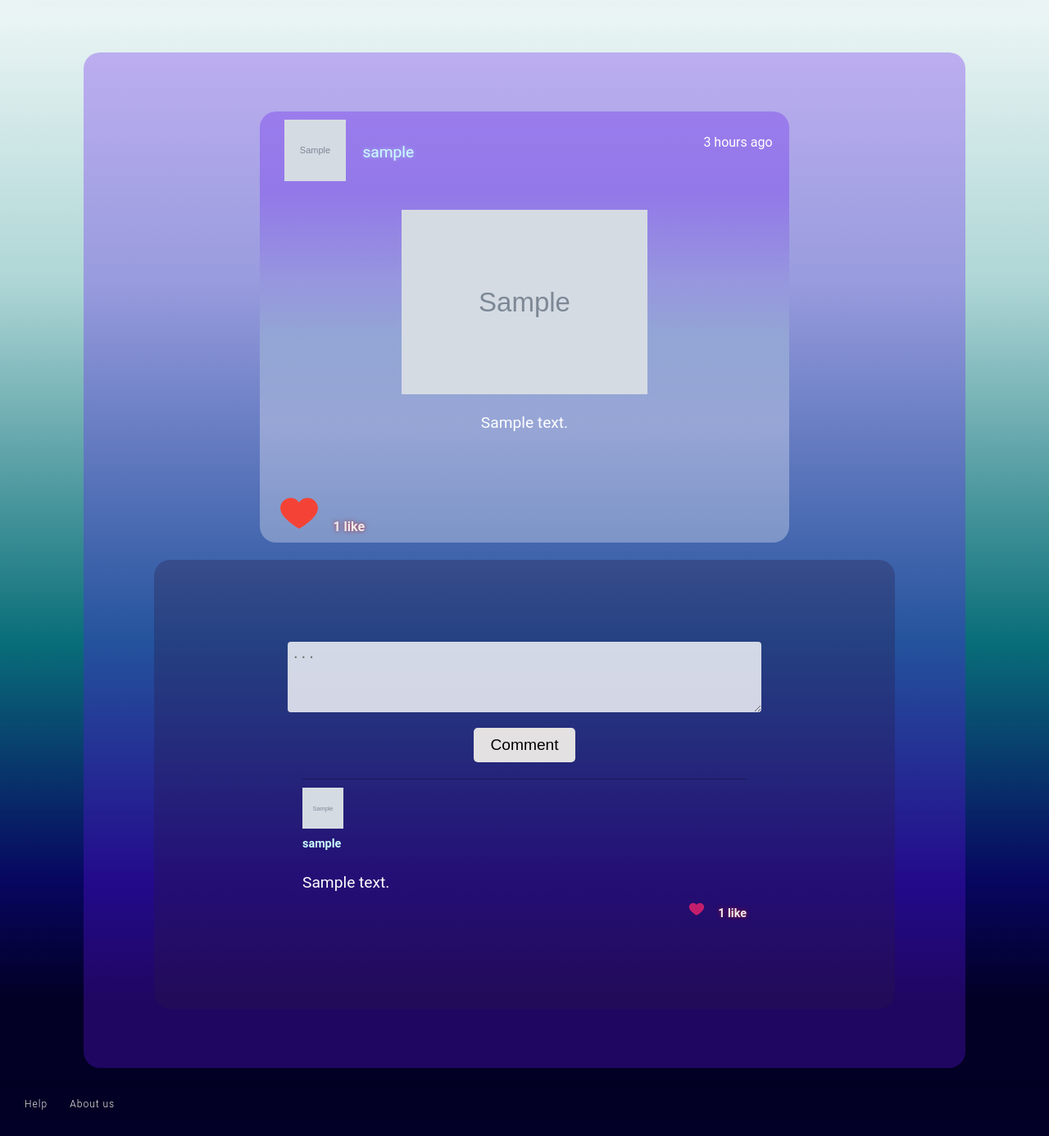
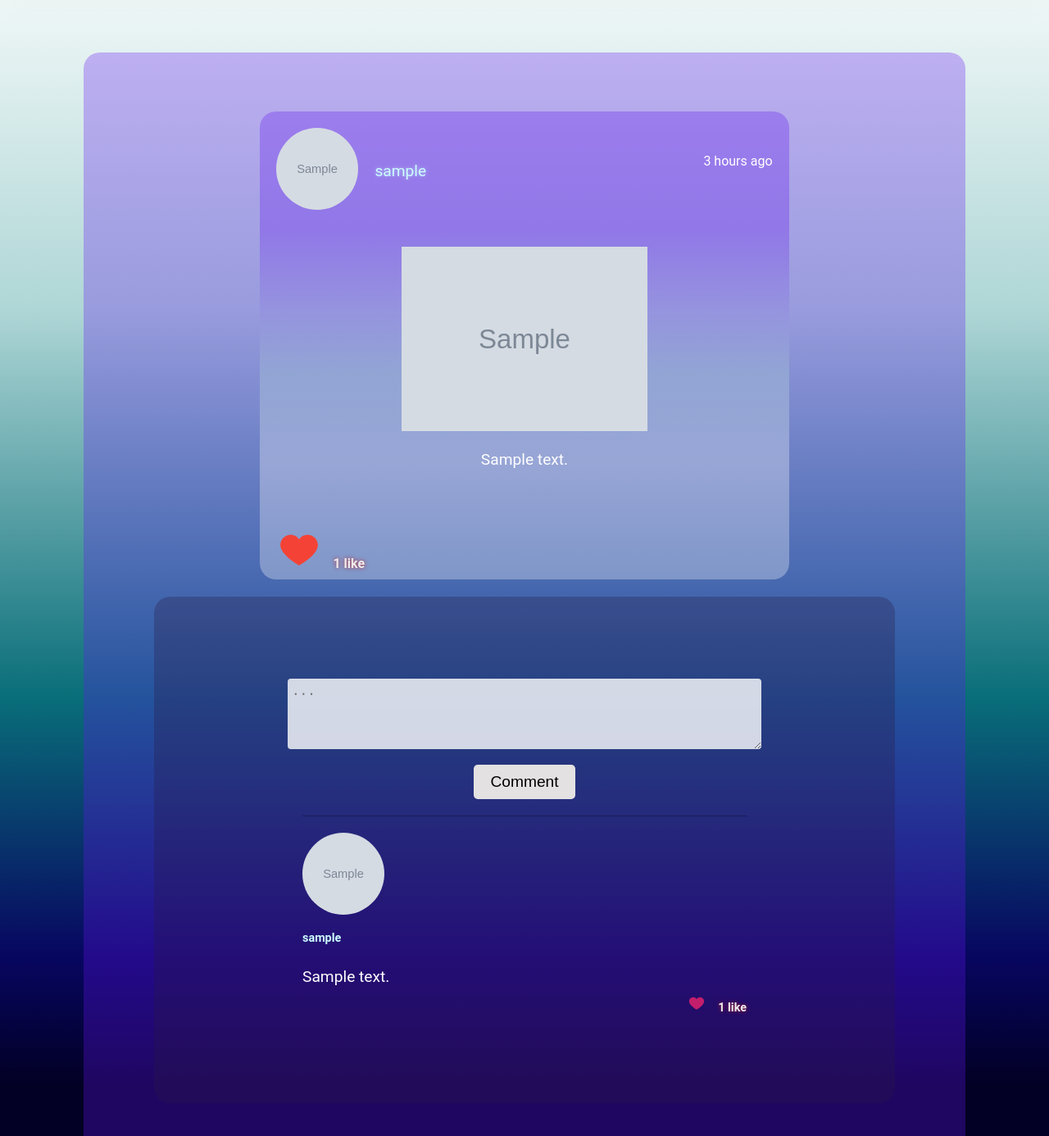
Before and after one commit to 2767753o/wad2-ae-group1d, a Django app: page /blink/post/1/ in a window 1280 px wide. Shown: the part 96-1482 px from the top of the page at 82% size. Before the commit the page ends 1450 px from the top, so only its background shows below. Run offline with Django 3.2, Linux system fonts and the light colour scheme; a user stored in the database is signed in; tables that the repository leaves empty hold one stand-in row (values such as "Sample post"); grey boxes marked "Sample" are stand-in pictures.

Commit message:
various small changes

```diff
--- a/blink/blink_app/views.py
+++ b/blink/blink_app/views.py
@@ -389,7 +389,7 @@ class LikePostView(LikeView):
         if post is None:
             return HttpResponse(reverse('blink:index'))
         likeCount, userLiked, plural = self.processLike(request, post=post)
-        return HttpResponse((likeCount, userLiked, plural))
+        return HttpResponse((userLiked, plural, likeCount))
 
 
 class LikeCommentView(LikeView):
@@ -401,7 +401,7 @@ class LikeCommentView(LikeView):
         if comment is None:
             return HttpResponse(reverse('blink:view_post', args=(post.postID, )))
         likeCount, userLiked, plural = self.processLike(request, comment=comment)
-        return HttpResponse((likeCount, userLiked, plural))
+        return HttpResponse((userLiked, plural, likeCount))
 
 
 class SearchView(View):
@@ -413,6 +413,8 @@ class SearchView(View):
         post_data = post_results
         like_data = [len(Like.objects.filter(post=post)) for post in post_data]
         user_like_data = [len(Like.objects.filter(post=post).filter(user=request.user)) > 0 for post in post_data]
+        timePosted = [get_time_posted(pytz.UTC, post.releaseDate) for post in post_data]
+        userProfileData = [UserProfile.objects.get(user=post.user) for post in post_data]
 
         if query != "":
             user_results = User.objects.filter(Q(username__icontains=query)).order_by('username')
@@ -427,7 +429,7 @@ class SearchView(View):
             request,
             "blink/search.html",
             context={
-                'post_results': zip(post_data, like_data, user_like_data),
+                'post_results': zip(post_data, like_data, user_like_data, timePosted, userProfileData),
                 'user_data': user_data,
                 'title': title,
                 'query': query
--- a/blink/static/css/styles.Scss
+++ b/blink/static/css/styles.Scss
@@ -264,6 +264,13 @@ body {
   color: #fff;
 }
 
+#feed .PFP {
+  width: 100px;
+  height: 100px;
+  border-radius: 50%;
+  margin: 10px 0;
+}
+
 #feed p {
   font-size: 1.2rem;
   margin-bottom: 40px;
@@ -372,7 +379,12 @@ body {
   text-align: left;
   border-radius: 20px;
 
-
+  #PFP {
+    width: 50px;
+    height: 50px;
+    border-radius: 50%;
+    margin: 10px 0;
+  }
 
   form {
     margin-top: 0 auto;
@@ -571,7 +583,7 @@ body {
   color: #fff;
 }
 
-#profile img {
+#profile .PFP {
   width: 150px;
   height: 150px;
   border-radius: 50%;
@@ -715,3 +727,11 @@ body {
       cursor: pointer;
   }
 }
+
+
+#follow .PFP {
+  width: 100px;
+  height: 100px;
+  border-radius: 50%;
+  margin: 10px 0;
+}
--- a/blink/static/css/styles.css
+++ b/blink/static/css/styles.css
@@ -237,6 +237,13 @@ body {
   color: #fff;
 }
 
+#feed .PFP {
+  width: 100px;
+  height: 100px;
+  border-radius: 50%;
+  margin: 10px 0;
+}
+
 #feed p {
   font-size: 1.2rem;
   margin-bottom: 40px;
@@ -342,6 +349,12 @@ body {
   padding: 100px 0;
   text-align: left;
   border-radius: 20px;
+}
+#comments #PFP {
+  width: 50px;
+  height: 50px;
+  border-radius: 50%;
+  margin: 10px 0;
 }
 #comments form {
   margin-top: 0 auto;
@@ -513,7 +526,7 @@ body {
   color: #fff;
 }
 
-#profile img {
+#profile .PFP {
   width: 150px;
   height: 150px;
   border-radius: 50%;
@@ -638,4 +651,11 @@ body {
   border: none;
   border-radius: 5px;
   cursor: pointer;
+}
+
+#follow .PFP {
+  width: 100px;
+  height: 100px;
+  border-radius: 50%;
+  margin: 10px 0;
 }/*# sourceMappingURL=styles.css.map */
--- a/blink/static/js/ajax.js
+++ b/blink/static/js/ajax.js
@@ -1,7 +1,8 @@
+// https://code.jquery.com/jquery-3.3.1.min.js
+
 $(document).ready(function () {
 
     $('button').click(function () {
-        console.log("button clicked");
         if ($(this).hasClass("like_button")) {
             var postIdVar;
             postIdVar = $(this).attr("data-postid");
@@ -26,9 +27,9 @@ $(document).ready(function () {
                 url,
                 context_dict,
                 function (data) {
-                    var likeCountData = data[0];
+                    var likeCountData = data.substring(2, );
                     // pluralisation
-                    if (data[2] == "T") {
+                    if (data[1] == "T") {
                         likeCountData += " likes";
                     } else {
                         likeCountData += " like";
@@ -36,7 +37,7 @@ $(document).ready(function () {
 
                     // like count
                     $("#like_count_" + id + "_" + type).html(likeCountData);
-                    if (data[1] == "F") {
+                    if (data[0] == "F") {
                         var imageType = "likeEmpty";
                     } else {
                         var imageType = "likeFilled";
--- a/blink/templates/blink/follow.html
+++ b/blink/templates/blink/follow.html
@@ -12,9 +12,9 @@ Following
         {% for friendship in follows %}
             <a href="{% url 'blink:user' username=friendship.0.friend.username %}">
                 {% if friendship.1.profilePicture %}
-                    <img src="{{ friendship.1.profilePicture.url }}" alt="Profile Picture" width="75" height="75" />
+                    <img src="{{ friendship.1.profilePicture.url }}" class="PFP" alt="Profile Picture" width="75" height="75" />
                 {% else %}
-                    <img src="{% static 'images/defaultPFP.png' %}" alt="Profile Picture" width="75" height="75" />
+                    <img src="{% static 'images/defaultPFP.png' %}" class="PFP" alt="Profile Picture" width="75" height="75" />
                 {% endif %}
             </a><br />
             <a href="{% url 'blink:user' username=friendship.0.friend.username %}">
--- a/blink/templates/blink/followed.html
+++ b/blink/templates/blink/followed.html
@@ -12,9 +12,9 @@ Followers
         {% for friendship in followers %}
             <a href="{% url 'blink:user' username=friendship.0.user.username %}">
                 {% if friendship.1.profilePicture %}
-                    <img src="{{ friendship.1.profilePicture.url }}" alt="Profile Picture" width="75" height="75" />
+                    <img src="{{ friendship.1.profilePicture.url }}" class="PFP" alt="Profile Picture" width="75" height="75" />
                 {% else %}
-                    <img src="{% static 'images/defaultPFP.png' %}" alt="Profile Picture" width="75" height="75" />
+                    <img src="{% static 'images/defaultPFP.png' %}" class="PFP" alt="Profile Picture" width="75" height="75" />
                 {% endif %}
             </a><br />
             <a href="{% url 'blink:user' username=friendship.0.user.username %}">
--- a/blink/templates/blink/following.html
+++ b/blink/templates/blink/following.html
@@ -14,9 +14,9 @@
                 <section id="postTop">
                     <a href="{% url 'blink:user' post.0.user.username %}">
                     {% if post.4.profilePicture %}
-                        <img src="{{ post.4.profilePicture.url }}" alt="Profile Picture" width="75" height="75" />
+                        <img src="{{ post.4.profilePicture.url }}" class="PFP" alt="Profile Picture" width="75" height="75" />
                     {% else %}
-                        <img src="{% static 'images/defaultPFP.png' %}" alt="Profile Picture" width="75" height="75" />
+                        <img src="{% static 'images/defaultPFP.png' %}" class="PFP" alt="Profile Picture" width="75" height="75" />
                     {% endif %}
                     </a>
                     <a href="{% url 'blink:user' post.0.user.username %}">{{ post.0.user }}</a><br />
@@ -57,5 +57,6 @@
             </div>
         {% endfor %}
     </div>
+    <div class="loading-logo"></div>
 </section>
 {% endblock %}
--- a/blink/templates/blink/index.html
+++ b/blink/templates/blink/index.html
@@ -15,9 +15,9 @@
 					<section id="postTop">
 						<a href="{% url 'blink:user' post.0.user.username %}">
 						{% if post.4.profilePicture %}
-							<img src="{{ post.4.profilePicture.url }}" alt="Profile Picture" width="75" height="75" />
+							<img src="{{ post.4.profilePicture.url }}" class="PFP" alt="Profile Picture" width="75" height="75" />
 						{% else %}
-							<img src="{% static 'images/defaultPFP.png' %}" alt="Profile Picture" width="75" height="75" />
+							<img src="{% static 'images/defaultPFP.png' %}" class="PFP" alt="Profile Picture" width="75" height="75" />
 						{% endif %}
 						</a>
 						<a href="{% url 'blink:user' post.0.user.username %}">{{ post.0.user }}</a><br />
--- a/blink/templates/blink/post.html
+++ b/blink/templates/blink/post.html
@@ -14,9 +14,9 @@
                 <section id="postTop">
                     <a href="{% url 'blink:user' postData.user.username %}">
                     {% if userProfile.profilePicture %}
-                        <img src="{{ userProfile.profilePicture.url }}" alt="Profile Picture" width="75" height="75" />
+                        <img src="{{ userProfile.profilePicture.url }}" class="PFP" alt="Profile Picture" width="75" height="75" />
                     {% else %}
-                        <img src="{% static 'images/defaultPFP.png' %}" alt="Profile Picture" width="75" height="75" />
+                        <img src="{% static 'images/defaultPFP.png' %}" class="PFP" alt="Profile Picture" width="75" height="75" />
                     {% endif %}
                     </a>
                     <a href="{% url 'blink:user' postData.user.username %}">{{ postData.user }}</a><br />
@@ -66,9 +66,9 @@
                         <div>
                             <a href="{% url 'blink:user' comment.0.user.username %}">
                             {% if comment.3.profilePicture %}
-                                <img src="{{ comment.3.profilePicture.url }}" class="commentPfp" alt="Profile Picture" width="50" height="50" />
+                                <img src="{{ comment.3.profilePicture.url }}" class="PFP" alt="Profile Picture" width="50" height="50" />
                             {% else %}
-                                <img src="{% static 'images/defaultPFP.png' %}" class="commentPfp" alt="Profile Picture" width="50" height="50" />
+                                <img src="{% static 'images/defaultPFP.png' %}" class="PFP" alt="Profile Picture" width="50" height="50" />
                             {% endif %}</a>
                             <a href="{% url 'blink:user' comment.0.user.username %}">{{ comment.0.user }}</a><br />
                             <p class="commentContent">{{ comment.0.content }}</p>
--- a/blink/templates/blink/search.html
+++ b/blink/templates/blink/search.html
@@ -10,10 +10,10 @@
             <div onclick='location.href="{% url 'blink:view_post' post.0.postID %}";'>
                 <section id="postTop">
                     <a href="{% url 'blink:user' post.0.user.username %}">
-                        {% if post.0.user.profilePicture %}
-                            <img src="{{ post.0.user.profilePicture.url }}" alt="Profile Picture" width="75" height="75" />
+                        {% if post.4.profilePicture %}
+                            <img src="{{ post.4.profilePicture.url }}" class="PFP" alt="Profile Picture" width="75" height="75" />
                         {% else %}
-                            <img src="{% static 'images/defaultPFP.png' %}" alt="Profile Picture" width="75" height="75" />
+                            <img src="{% static 'images/defaultPFP.png' %}" class="PFP" alt="Profile Picture" width="75" height="75" />
                         {% endif %}
                     </a>
                     <a href="{% url 'blink:user' post.0.user.username %}">{{ post.0.user }}</a>
--- a/blink/templates/blink/user.html
+++ b/blink/templates/blink/user.html
@@ -6,14 +6,14 @@
 
 {% block body_block %}
 <section id="profile">
-<div id="content">
+<div>
     {% if userProfileData %}
         {% comment %} USER CONTENTS {% endcomment %}
         <h1>{{ userData.username }}</h1>
         {% if userProfileData.profilePicture %}
-            <img src="{{ userProfileData.profilePicture.url }}" alt="Profile Picture" width="75" height="75" />
+            <img src="{{ userProfileData.profilePicture.url }}" class="PFP" alt="Profile Picture" width="75" height="75" />
         {% else %}
-            <img src="{% static 'images/defaultPFP.png' %}" alt="Profile Picture" width="75" height="75" />
+            <img src="{% static 'images/defaultPFP.png' %}" class="PFP" alt="Profile Picture" width="75" height="75" />
         {% endif %}
 
         {% if not is_self_page %}
```
Also changed, not shown: 1 other file.
